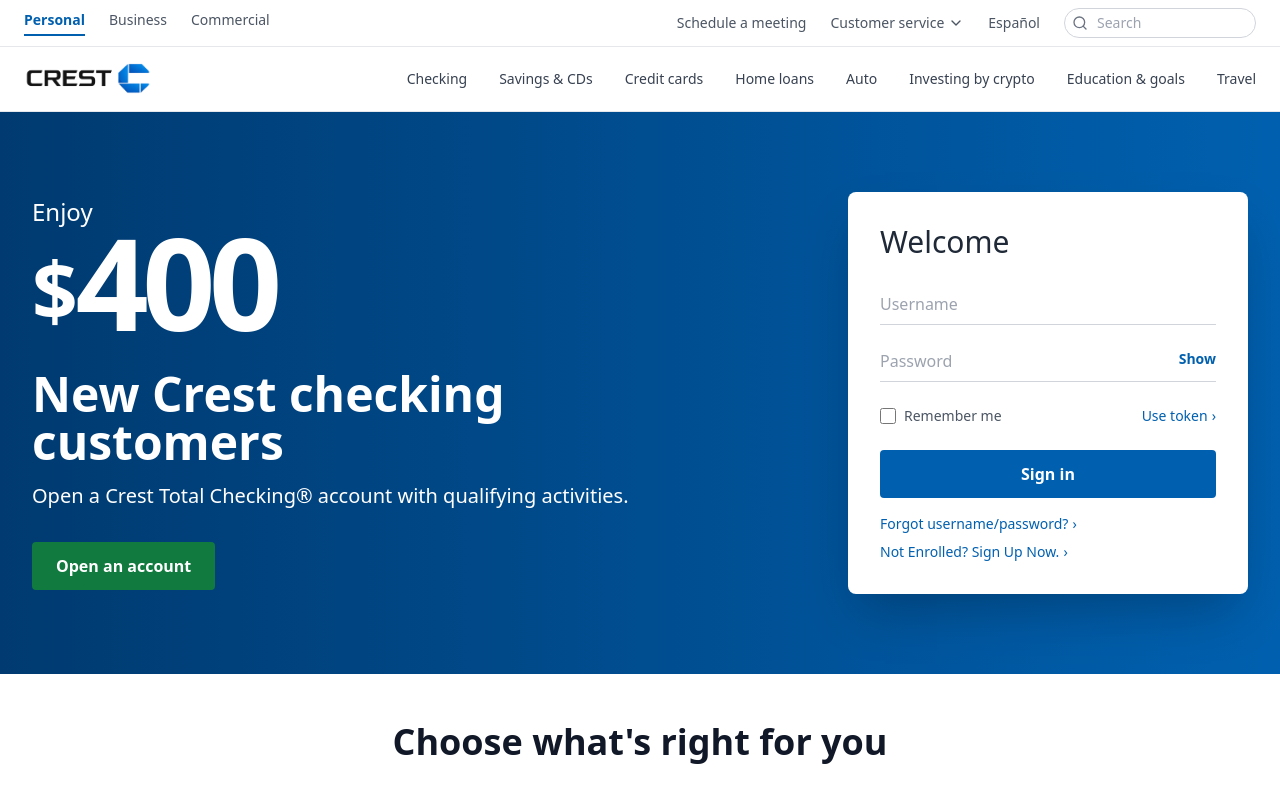
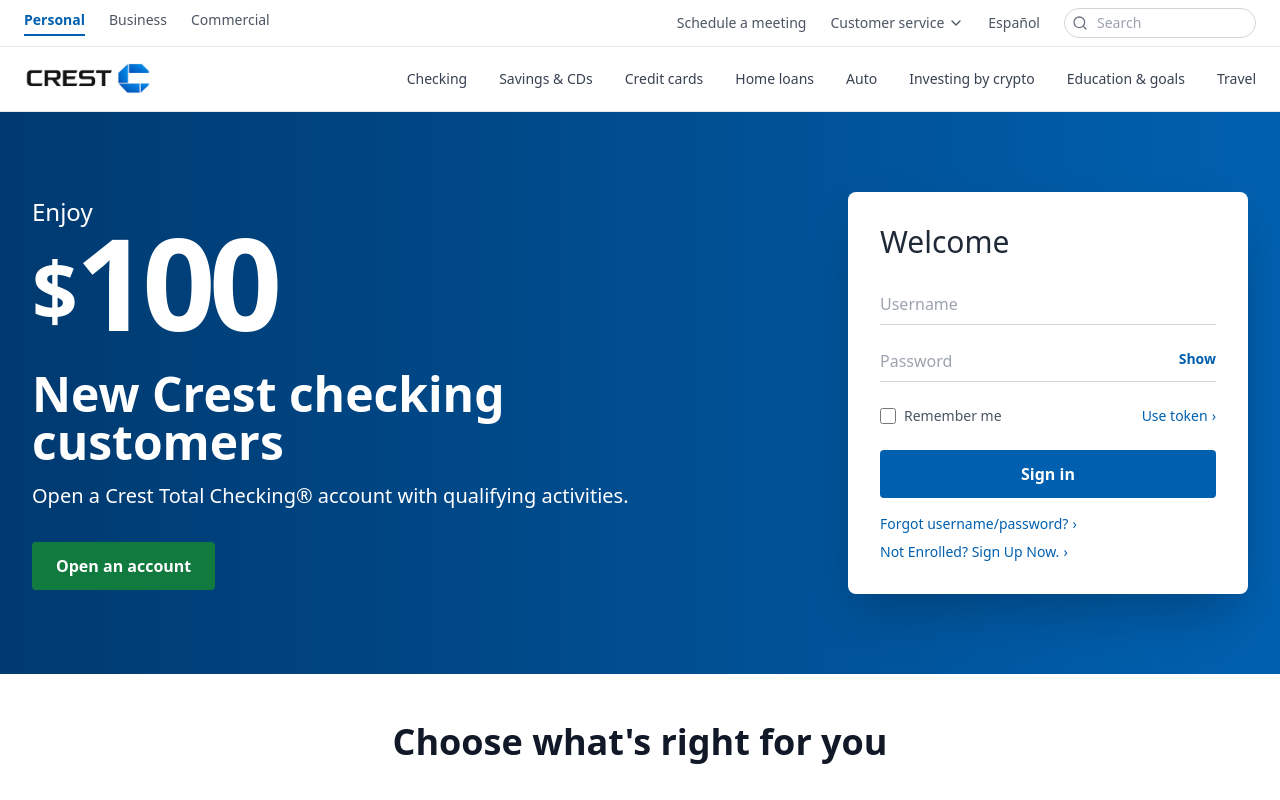
Before and after one commit to neoncrypto6-del/crestbank, a React (Vite) app: page / in a window 1280 px wide. Shown: the top 800 px of the page. Built offline with nearby package versions, Linux system fonts and the light colour scheme.

Commit message:
Update HeroBanner.tsx

```diff
--- a/src/components/HeroBanner.tsx
+++ b/src/components/HeroBanner.tsx
@@ -44,7 +44,7 @@ export function HeroBanner() {
               <span className="text-[3rem] md:text-[5rem] align-top relative top-[1rem] md:top-[2rem] mr-1">
                 $
               </span>
-              400
+              100
             </h1>
           </div>
           <h2 className="text-3xl md:text-4xl lg:text-5xl font-semibold mb-4 leading-tight">
```
